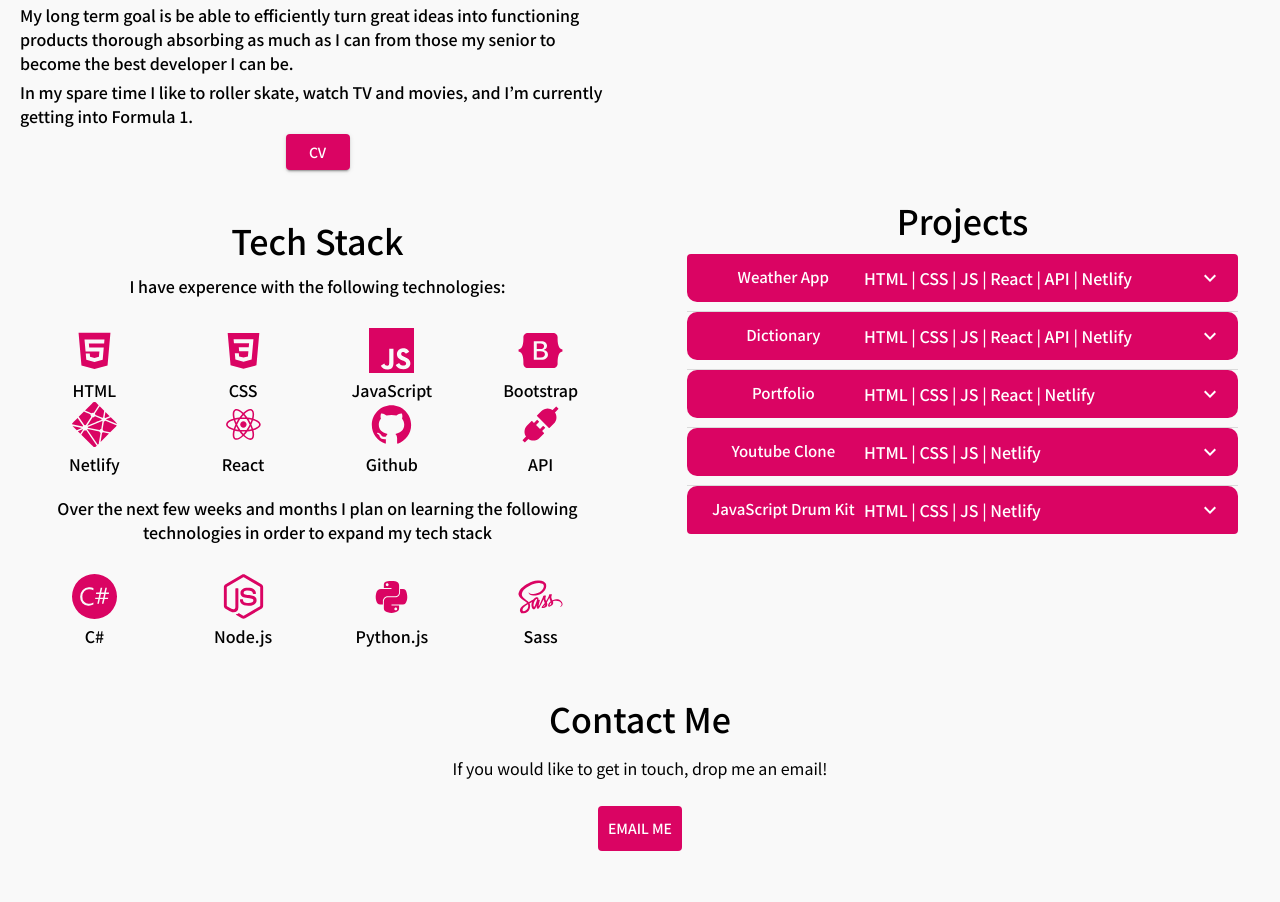
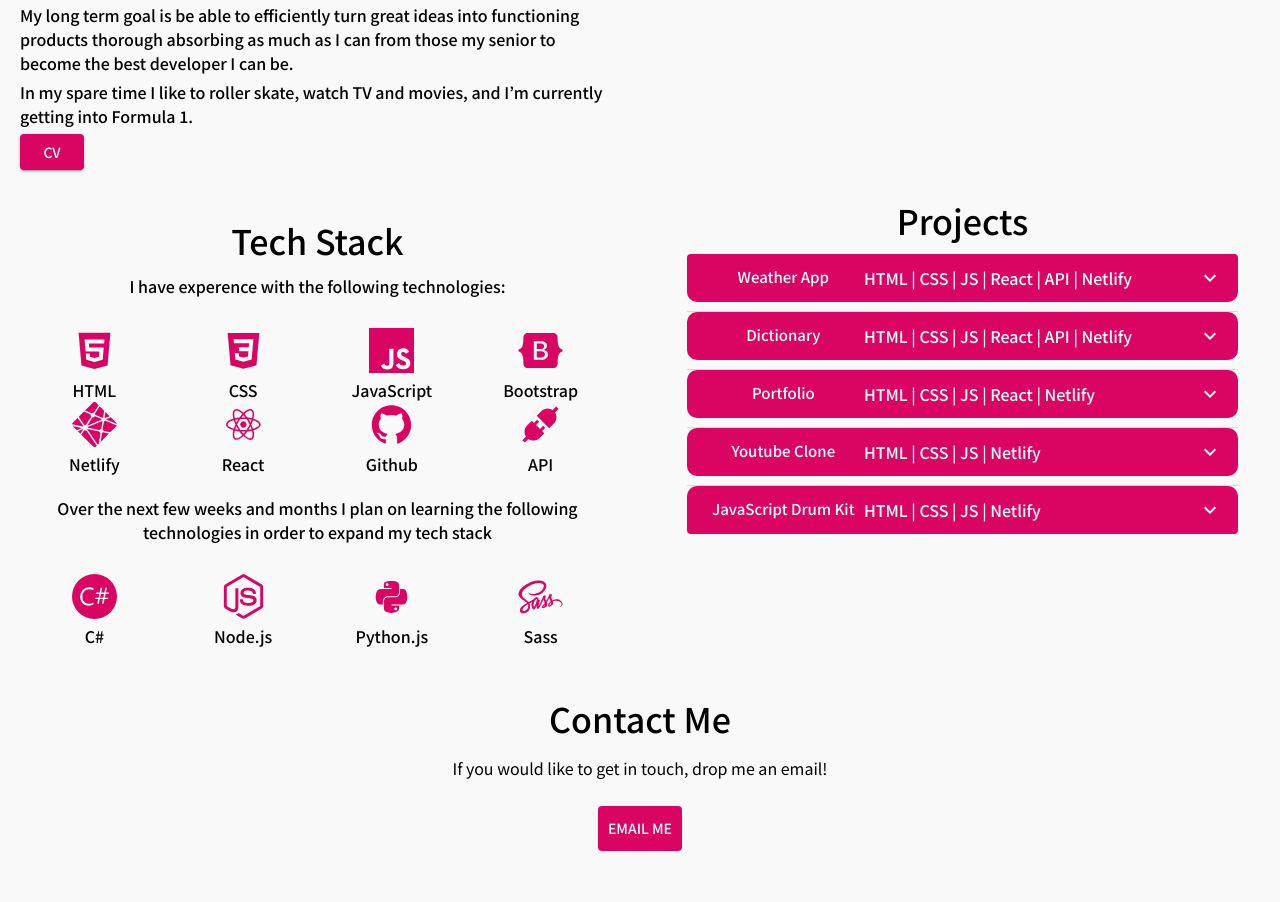
Before and after one commit to Hannah6898/react-web-portfolio-2, a React (Create React App) app: page / in a window 1280 px wide. Shown: the part 1080-1982 px from the top of the page. Built offline with nearby package versions, Linux system fonts and the light colour scheme.

Commit message:
Added CV pdf to About component

```diff
--- a/src/About/About.js
+++ b/src/About/About.js
@@ -2,6 +2,7 @@ import React from "react";
 import { makeStyles } from "@material-ui/core/styles";
 import Button from "@material-ui/core/Button";
 import Typography from "@material-ui/core/Typography";
+import PDF from "../img/HannahOsiboduCV.pdf";
 
 const useStyles = makeStyles(() => ({
   root: {
@@ -14,8 +15,7 @@ const useStyles = makeStyles(() => ({
     color: "#da0463",
   },
   button: {
-    display: "block",
-    margin: "0 auto",
+    textAlign: "center",
     backgroundColor: "#da0463",
     color: "white",
     "&:hover": {
@@ -58,7 +58,14 @@ export default function About() {
           In my spare time I like to roller skate, watch TV and movies, and I’m
           currently getting into Formula 1.
         </Typography>
-        <Button variant="contained" className={classes.button}>
+        <Button
+          href={PDF}
+          target="_blank"
+          rel="noreferrer"
+          aria-label="CV"
+          variant="contained"
+          className={classes.button}
+        >
           CV
         </Button>
       </div>
```
Also changed, not shown: 2 other files (tests, documents, lock files or other folders).
